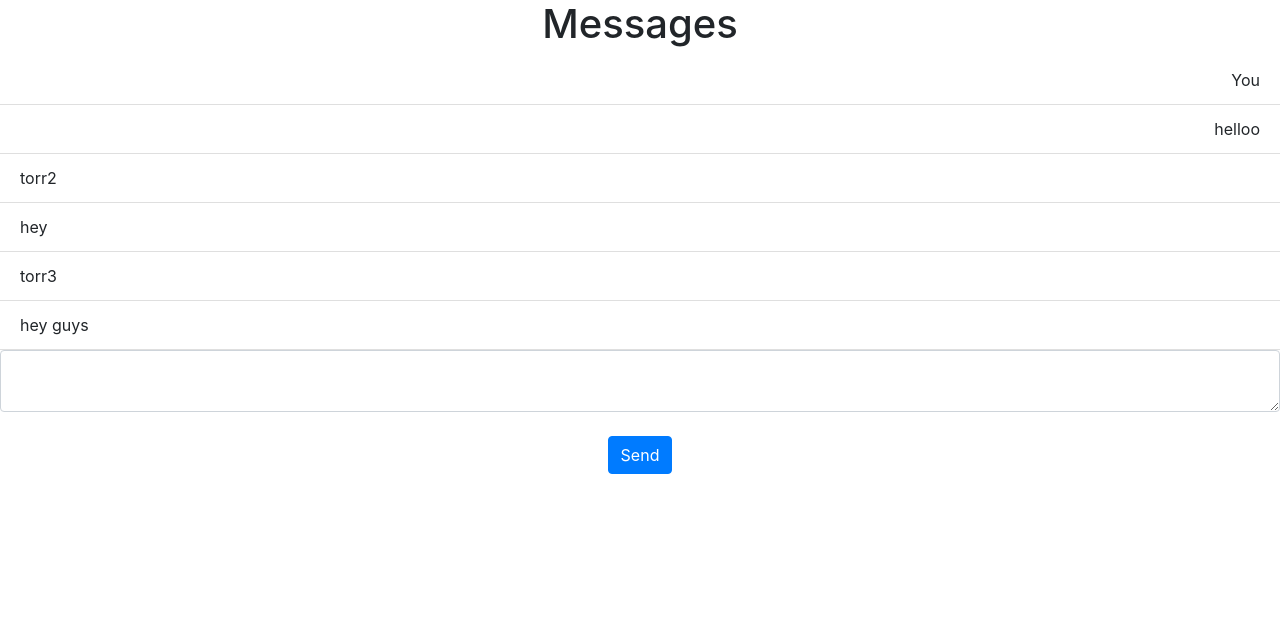
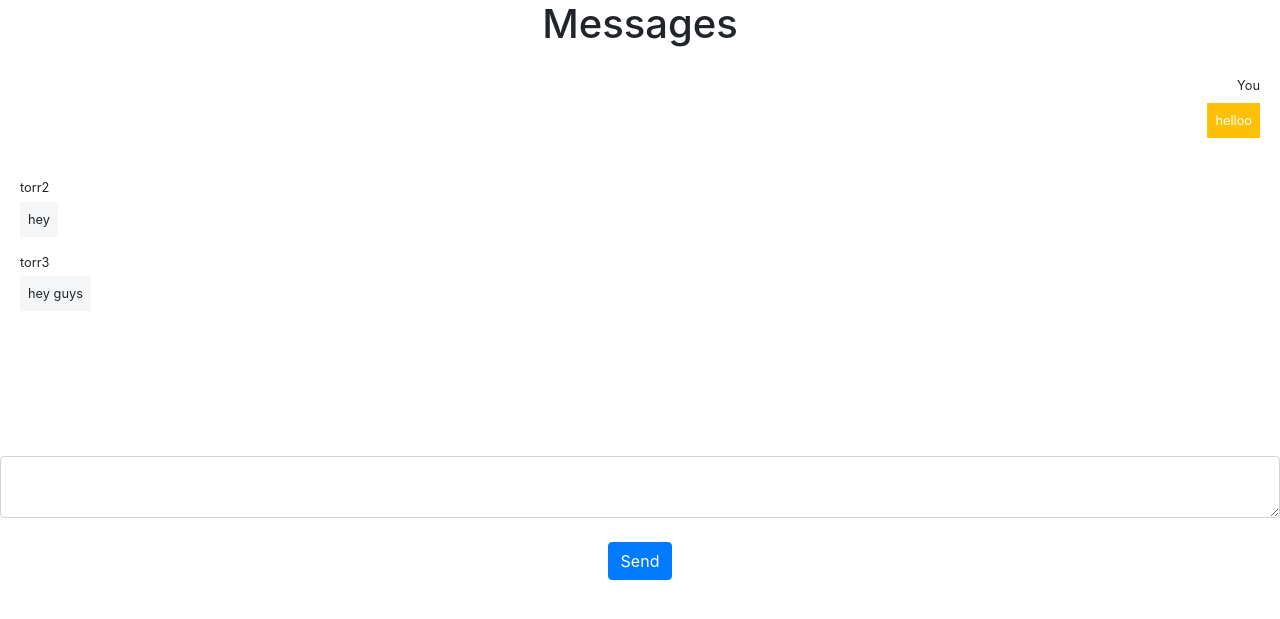
Before and after one commit to Torren0110/Chat-App, a Flask app: page /home in a window 1280 px wide. Shown: the part 56-675 px from the top of the page. Run offline with Flask 2, Linux system fonts and the light colour scheme; a user stored in the database is signed in; data comes from the database, SQL or seed files in the repository; both versions use the stored data as it was after the commit; some libraries are stand-ins or nearby versions.

Commit message:
Improved messaging interface

```diff
--- a/website/templates/home.html
+++ b/website/templates/home.html
@@ -35,18 +35,33 @@
 
     <h1 align = "center">Messages</h1>
 
-    <ul class = "list-group list-group-flush" id = "messages">
+
+
+    <div class="card-body" data-mdb-perfect-scrollbar="true" style="position: relative; height: 400px">
         {% for message in messages %}
+
             {% if message.user_id == user.id %}
-                <li align = "right" class = "list-group-item">You</li>
-                <li align = "right" class = "list-group-item">{{ message.textMessage }}</li>
+                <div class="d-flex justify-content-between">
+                    <p class="small mb-1 text-muted"></p>
+                    <p class="small mb-1" align = "right">You</p>
+                </div>
+                <div class="d-flex flex-row justify-content-end mb-4 pt-1">
+                    <div>
+                    <p class="small p-2 me-3 mb-3 text-white rounded-3 bg-warning">{{ message.textMessage }}</p>
+                    </div>
+                </div>
             {% else %}
-                <li class = "list-group-item">{{ message.username }}</li>
-                <li class = "list-group-item">{{ message.textMessage }}</li>
+                <div class="d-flex justify-content-between">
+                    <p class="small mb-1">{{ message.username }}</p>
+                </div>
+                <div class="d-flex flex-row justify-content-start">
+                <div>
+                    <p class="small p-2 ms-3 mb-3 rounded-3" style="background-color: #f5f6f7;">{{ message.textMessage }}</p>
+                </div>
+                </div>
             {% endif %}
         {% endfor %}
-
-    </ul>
+    </div>
 
     <style>
         .bottom{
@@ -62,10 +77,8 @@
             <a href = '#pagebottom'>
                 <br>
                 <button type = "submit" class = "btn btn-primary">Send</button>
-                <br>
             </a>
         </div>
-        <br>
     </form>
 
     <div id = 'pagebottom' padding-top = 30px width = 100%></div>
```
Also changed, not shown: website/templates/base.html (+31 -4 lines), website/database.db.
